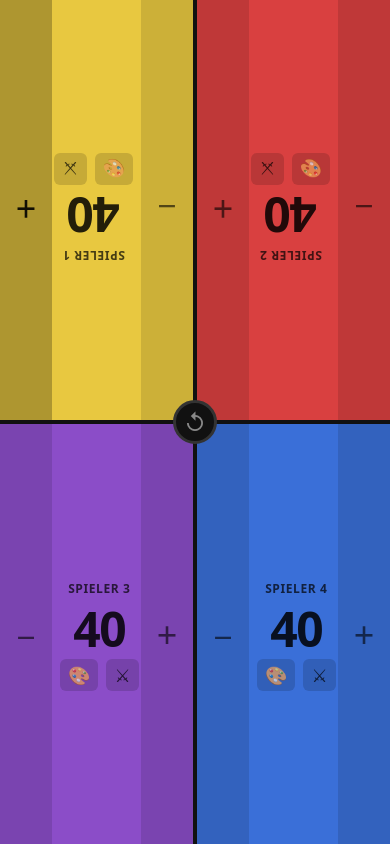
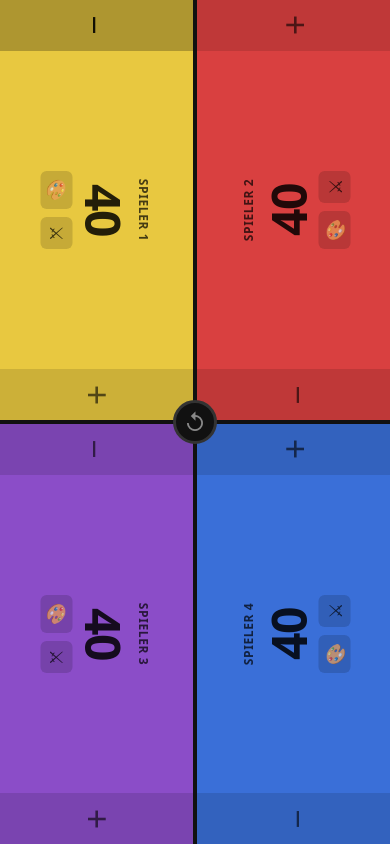
Before and after one commit to melknoo/mtg-life-counter, a React (Vite) app: page / in a window 390 px wide. Built offline with nearby package versions, Linux system fonts and the light colour scheme.

Commit message:
mobile view

```diff
--- a/src/App.css
+++ b/src/App.css
@@ -365,3 +365,29 @@ html, body, #root {
 .cmddmg-val.lethal {
   color: #ff4444;
 }
+
+/* Mobile: panels rotated 90° so players sit on the sides */
+@media (max-width: 600px) {
+  .cell {
+    position: relative;
+    overflow: hidden;
+  }
+
+  .cell:nth-child(odd) .player-panel {
+    position: absolute;
+    width: 50vh;
+    height: 50vw;
+    top: 50%;
+    left: 50%;
+    transform: translate(-50%, -50%) rotate(90deg) !important;
+  }
+
+  .cell:nth-child(even) .player-panel {
+    position: absolute;
+    width: 50vh;
+    height: 50vw;
+    top: 50%;
+    left: 50%;
+    transform: translate(-50%, -50%) rotate(-90deg) !important;
+  }
+}
--- a/src/App.jsx
+++ b/src/App.jsx
@@ -82,14 +82,15 @@ export default function App() {
     <div className="app">
       <div className="grid">
         {players.map((player, idx) => (
+          <div key={player.id} className="cell">
             <PlayerPanel
-            key={player.id}
               player={player}
               rotation={rotations[idx]}
               onAdjust={(delta) => adjustLife(player.id, delta)}
               onOpenEdit={(mode) => openEdit(player.id, mode)}
               cmdDmgTotal={Object.values(cmdDmg[player.id]).reduce((a, b) => a + b, 0)}
             />
+          </div>
         ))}
         <button className="center-btn" onClick={resetAll} title="Alles zurücksetzen">↺</button>
       </div>
```
Lines whose indentation alone changed are shown as unchanged.
